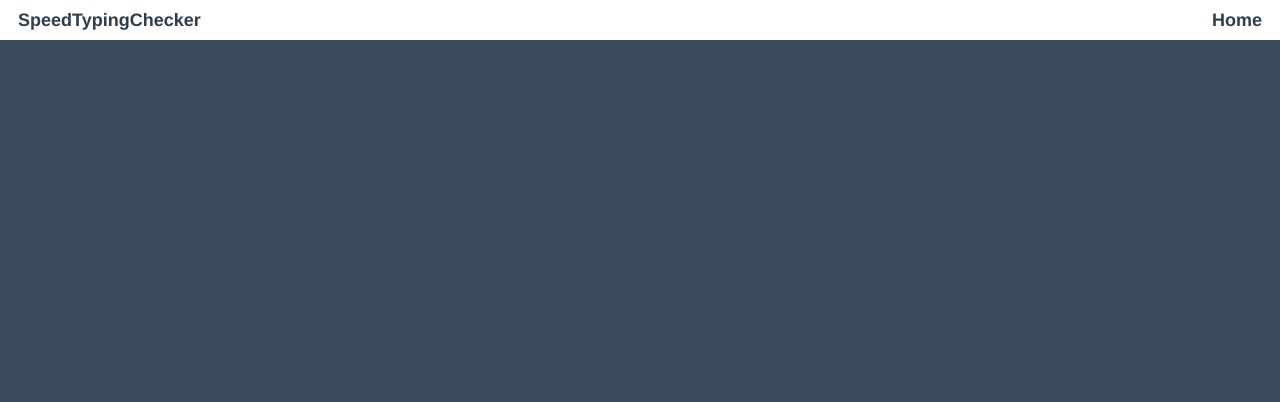
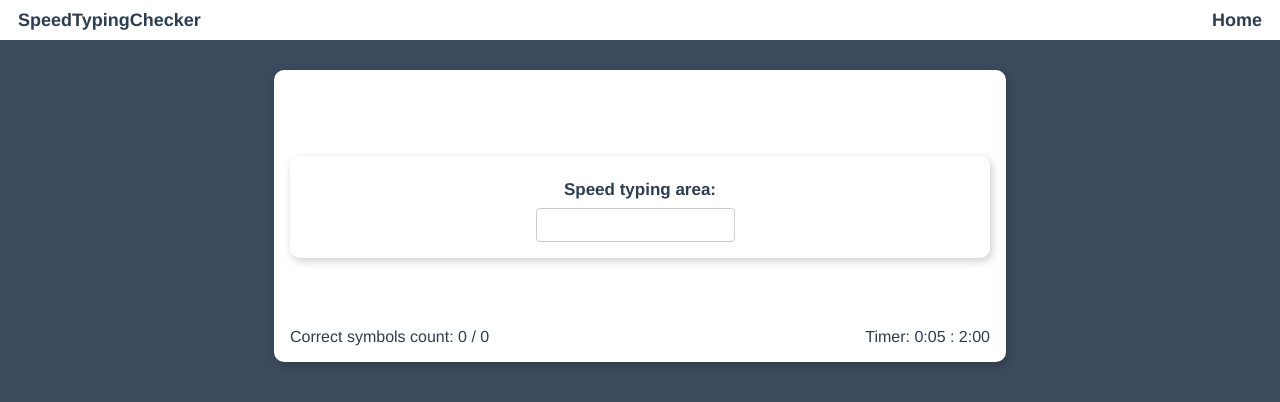
Before and after one commit to Don1k1337/vue-typing-speed-checker, a Vue app: page /checker in a window 1280 px wide. Shown: the top 402 px of the page. Built offline with nearby package versions, Linux system fonts and the light colour scheme; no server answers.

Commit message:
feat: base client-side logic implement. components extend.

```diff
--- a/package.json
+++ b/package.json
@@ -9,6 +9,7 @@
     "preview": "vite preview"
   },
   "dependencies": {
+    "axios": "^1.4.0",
     "sass": "^1.63.6",
     "sass-loader": "^13.3.2",
     "vue": "^3.2.47",
--- /dev/null
+++ b/src/axios/index.js
@@ -0,0 +1,9 @@
+import axios from 'axios';
+
+const instance = axios.create({
+    baseURL: import.meta.env.VITE_BASE_URL,
+    timeout: 5000,
+    headers: { 'Content-Type': 'application/x-www-form-urlencoded', },
+});
+
+export default instance;
--- /dev/null
+++ b/src/components/Checker/CheckerInput.vue
@@ -0,0 +1,54 @@
+<template>
+  <card card-title="Speed typing area:">
+    <input type="text" class="card__input" :value="modelValue" @input="updateUserInput($event.target.value)">
+  </card>
+</template>
+
+<script>
+import { ref } from 'vue';
+import Card from '../ui/Card/Card.vue';
+
+export default {
+  components: {Card},
+  emits: ['update:modelValue'],
+  props: {
+    modelValue: {
+      type: String,
+      required: true,
+    },
+  },
+  setup(props, { emit }) {
+    const userInput = ref(props.modelValue);
+
+    const updateUserInput = (value) => {
+      userInput.value = value;
+      // Emit the updated value
+      emit('update:modelValue', value);
+    };
+
+    return {
+      userInput,
+      updateUserInput,
+    };
+  },
+};
+</script>
+
+<style scoped lang="scss">
+@import 'src/scss/variables';
+@import 'src/scss/mixins';
+
+.card {
+  @include common-card;
+  max-width: 400px;
+  margin: 40px auto;
+}
+
+.card__input {
+  @include common-input;
+}
+
+.card__title {
+  font-size: 18px;
+}
+</style>
--- /dev/null
+++ b/src/components/Checker/CheckerList.vue
@@ -0,0 +1,54 @@
+<template>
+  <card>
+    <p v-if="isLoading">Loading...</p>
+    <p v-else>{{ responseData }}</p>
+    <checker-input v-model="userInput" />
+    <checker-results :userInput="userInput" :quoteText="responseData" />
+  </card>
+</template>
+
+<script>
+import { ref, onMounted } from 'vue';
+import instance from '../../axios/index.js';
+import CheckerResults from "./CheckerResults.vue";
+import CheckerInput from "./CheckerInput.vue";
+import Card from "../ui/Card/Card.vue";
+
+export default {
+  components: {Card, CheckerInput, CheckerResults },
+  setup() {
+    const responseData = ref(null);
+    const isLoading = ref(false);
+    const userInput = ref('');
+
+    const fetchData = async () => {
+      try {
+        isLoading.value = true;
+        const response = await instance.get('?method=getQuote&format=json&lang=en');
+        responseData.value = response.data.quoteText;
+        isLoading.value = false;
+      } catch (e) {
+        isLoading.value = false;
+        console.error(e);
+      }
+    };
+
+    onMounted(fetchData);
+
+    return {
+      responseData,
+      isLoading,
+      userInput
+    };
+  }
+};
+</script>
+
+<style scoped lang="scss">
+@import 'src/scss/variables';
+@import 'src/scss/mixins';
+
+.card {
+  @include common-card;
+}
+</style>
--- /dev/null
+++ b/src/components/Checker/CheckerResults.vue
@@ -0,0 +1,90 @@
+<template>
+  <div class="results">
+    <span>Correct symbols count: {{ correctSymbolsCount }} / {{ symbolExtractor }}</span>
+    <span v-if="timer === 120">Correct symbols per minute: {{ calculateSymbolsPerMinute() }}</span>
+    <span>Timer: {{ timeFormatter(timer) }} : 2:00</span>
+  </div>
+</template>
+
+<script>
+import {computed, ref, toRef, watch} from 'vue';
+import {timeFormatter} from '../../use/timeFormatter.js';
+
+export default {
+  methods: { timeFormatter },
+  props: {
+    userInput: {
+      type: String,
+      required: true,
+    },
+    quoteText: {
+      type: [String, null],
+      required: true,
+      default: null,
+    },
+  },
+  setup(props) {
+    const correctSymbolsCount = ref(0);
+    const timer = ref(0);
+    const isTimerStopped = ref(false);
+    const userInputRef = toRef(props, 'userInput');
+    const quoteTextRef = toRef(props, 'quoteText');
+
+    const symbolExtractor = computed(() => {
+      const quoteSymbols = quoteTextRef.value?.replace(/\s/g, ''); // Remove whitespace from quote
+      return quoteSymbols ? quoteSymbols.length : 0;
+    });
+
+    watch([userInputRef, quoteTextRef], ([newUserInput, newQuoteText]) => {
+      if (!isTimerStopped.value) {
+        // Perform the comparison and calculation for correct symbols count
+        const userInputSymbols = newUserInput.replace(/\s/g, ''); // Remove whitespace from user input
+        const quoteSymbols = newQuoteText.replace(/\s/g, ''); // Remove whitespace from quote
+
+        let count = 0;
+        for (let i = 0; i < userInputSymbols.length; i++) {
+          if (userInputSymbols[i] === quoteSymbols[i]) {
+            count++;
+          }
+        }
+
+        correctSymbolsCount.value = count;
+      }
+    });
+
+    // Start the timer
+    const intervalId = setInterval(() => {
+      timer.value++;
+    }, 1000);
+
+    // Cleanup the timer on component unmount
+    // This is important to prevent memory leaks
+    watch(() => timer.value, () => {
+      if (timer.value >= 120) {
+        clearInterval(intervalId);
+        isTimerStopped.value = true;
+      }
+    });
+
+    // Calculate symbols per minute
+    const calculateSymbolsPerMinute = () => {
+      return correctSymbolsCount || 0;
+    };
+
+    return {
+      correctSymbolsCount,
+      timer,
+      symbolExtractor,
+      calculateSymbolsPerMinute,
+    };
+  },
+};
+</script>
+
+<style scoped lang="scss">
+.results {
+  display: flex;
+  justify-content: space-between;
+  align-items: center;
+}
+</style>
--- /dev/null
+++ b/src/components/ui/Card/Card.vue
@@ -0,0 +1,34 @@
+<template>
+  <div class="card">
+    <h2 class="card__title">{{ cardTitle }}</h2>
+    <slot></slot>
+  </div>
+</template>
+
+<script>
+export default {
+  name: 'Card',
+  props: ['cardTitle'],
+}
+</script>
+
+<style scoped lang="scss">
+@import 'src/scss/variables';
+@import 'src/scss/mixins';
+
+.card {
+  @include common-card;
+
+  .card__title {
+    font-weight: 700;
+    margin: 0.5rem auto;
+    font-size: 17px;
+  }
+
+  @media #{$common-screen-size} {
+    .card__title {
+      font-size: 14px;
+    }
+  }
+}
+</style>
--- /dev/null
+++ b/src/use/timeFormatter.js
@@ -0,0 +1,5 @@
+export const timeFormatter = (time) => {
+    const minutes = Math.floor(time / 60);
+    const seconds = time % 60;
+    return `${minutes}:${seconds < 10 ? '0' : ''}${seconds}`;
+};
--- a/src/views/CheckerView.vue
+++ b/src/views/CheckerView.vue
@@ -1,10 +1,8 @@
 <template>
+  <checker-list />
 </template>
 
 <script setup>
 
+import CheckerList from "../components/Checker/CheckerList.vue";
 </script>
-
-<style scoped lang="scss">
-
-</style>
--- a/src/views/HomeView.vue
+++ b/src/views/HomeView.vue
@@ -1,5 +1,7 @@
 <template>
+  <div class="card">
 
+  </div>
 </template>
 
 <script setup>
--- a/src/views/NotFoundView.vue
+++ b/src/views/NotFoundView.vue
@@ -1,9 +1,9 @@
 <template>
   <AppModal :showModal="pathIsIncorrect">
-    <h2 class="modal-title">Упс! Мы не знаем как Вы попали сюда, но похоже данной страницы не существует :)</h2>
+    <h2 class="modal-title">Oops! Seems that the URL path is not correct</h2>
     <div class="modal-content">
       <span class="modal-content__btn">
-        <button class="btn btn-secondary" @click="goHome">Домой</button>
+        <button class="btn btn-secondary" @click="goHome">Back home</button>
       </span>
     </div>
   </AppModal>
```
Also changed, not shown: 1 other file (tests, documents, lock files or other folders).
